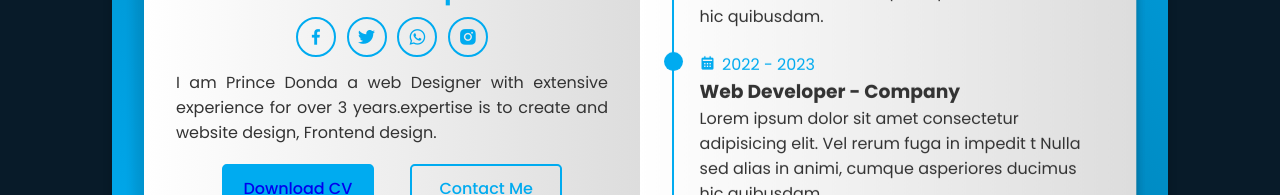
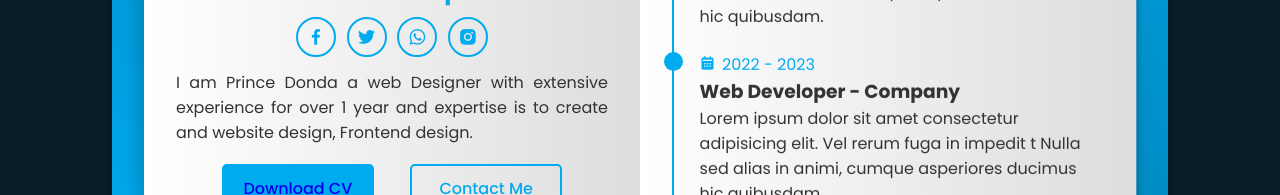
Before and after one commit to pdonda06/Portfolio, a plain HTML site: page index.html in a window 1280 px wide. Shown: the part 461-656 px from the top of the page. Drawn offline with nearby package versions, Linux system fonts and the light colour scheme.

Commit message:
Update index.html

```diff
--- a/index.html
+++ b/index.html
@@ -32,7 +32,7 @@
                         <a href="#"><i class='bx bxl-instagram-alt' ></i></a>
                     </div>
 
-                    <p>I am Prince Donda a web Designer with extensive experience for over 3 years.expertise is to create and website design, Frontend design.</p>
+                    <p>I am Prince Donda a web Designer with extensive experience for over 1 year and expertise is to create and website design, Frontend design.</p>
                     <div class="btn-box">
                         <a href="#" class="btn">Download CV</a>
                         <a href="#" class="btn contact-me">Contact Me</a>
```
